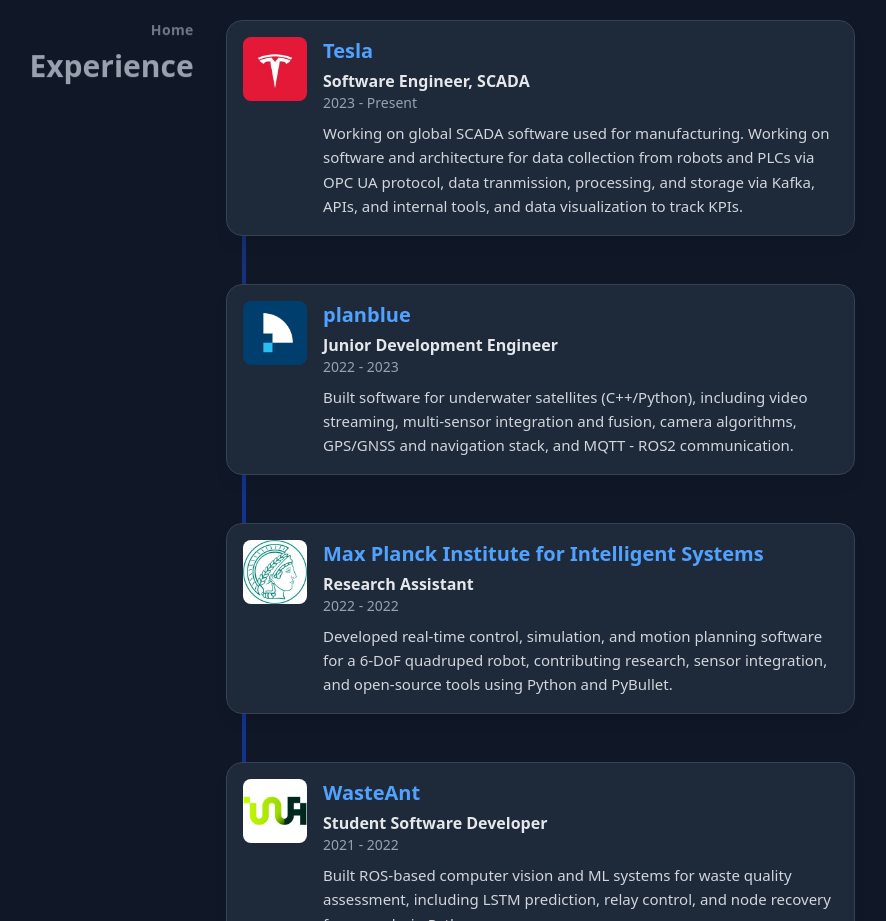
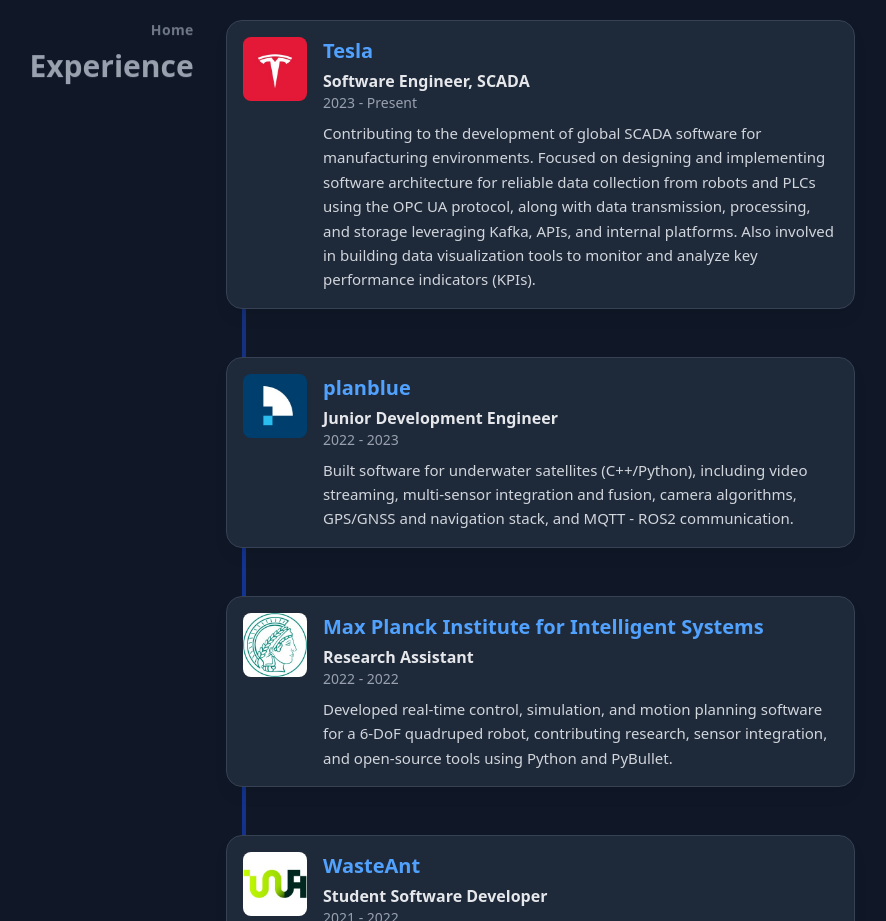
Before and after one commit to nayan-pradhan/personal-portfolio, a React (Vite) app: page / in a window 1280 px wide. Shown: the part 860-1781 px from the top of the page, without its empty margins (283-1169 px from the left). Built offline with nearby package versions, Linux system fonts and the light colour scheme.

Commit message:
Update experience

```diff
--- a/src/components/Experience.jsx
+++ b/src/components/Experience.jsx
@@ -10,7 +10,7 @@ const experience = [
             {
                 title: "Software Engineer, SCADA",
                 period: "2023 - Present",
-                description: "Working on global SCADA software used for manufacturing. Working on software and architecture for data collection from robots and PLCs via OPC UA protocol, data tranmission, processing, and storage via Kafka, APIs, and internal tools, and data visualization to track KPIs.",
+                description: "Contributing to the development of global SCADA software for manufacturing environments. Focused on designing and implementing software architecture for reliable data collection from robots and PLCs using the OPC UA protocol, along with data transmission, processing, and storage leveraging Kafka, APIs, and internal platforms. Also involved in building data visualization tools to monitor and analyze key performance indicators (KPIs)."
             }
         ]
     },
```
